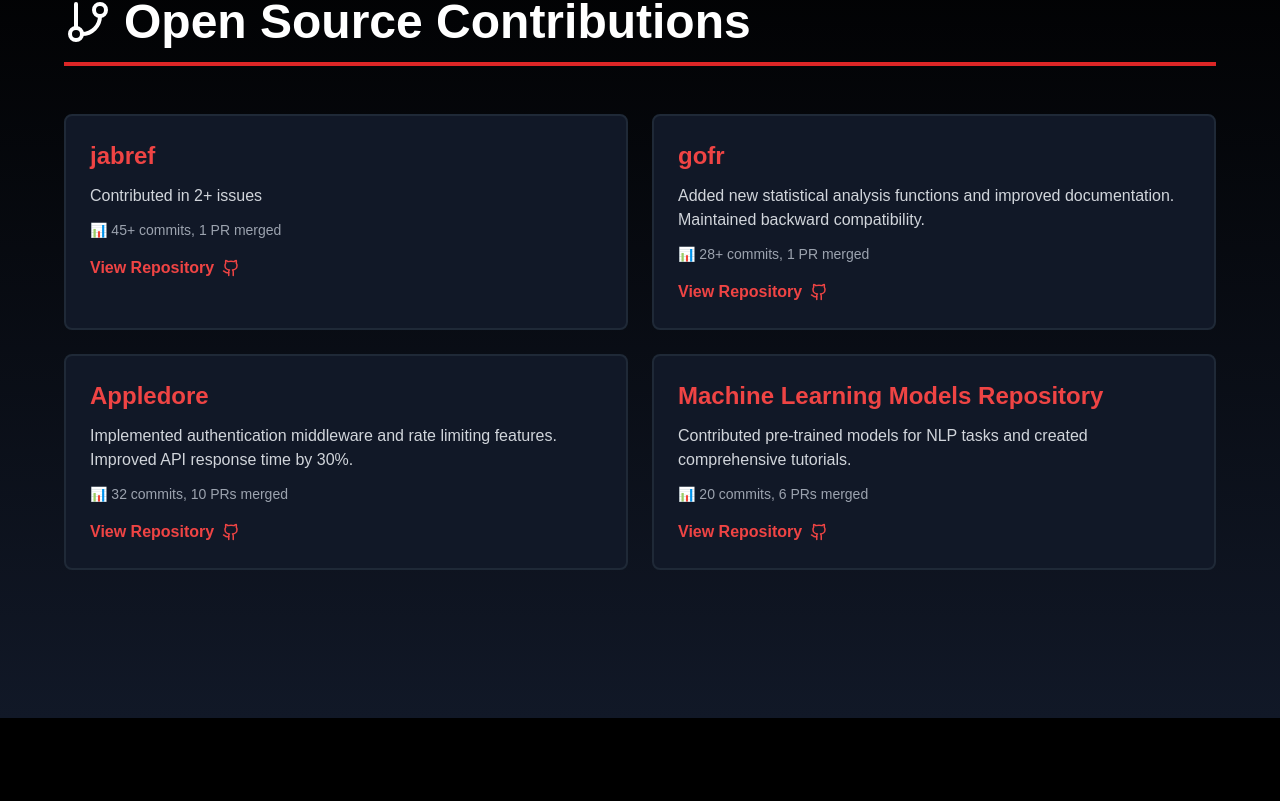
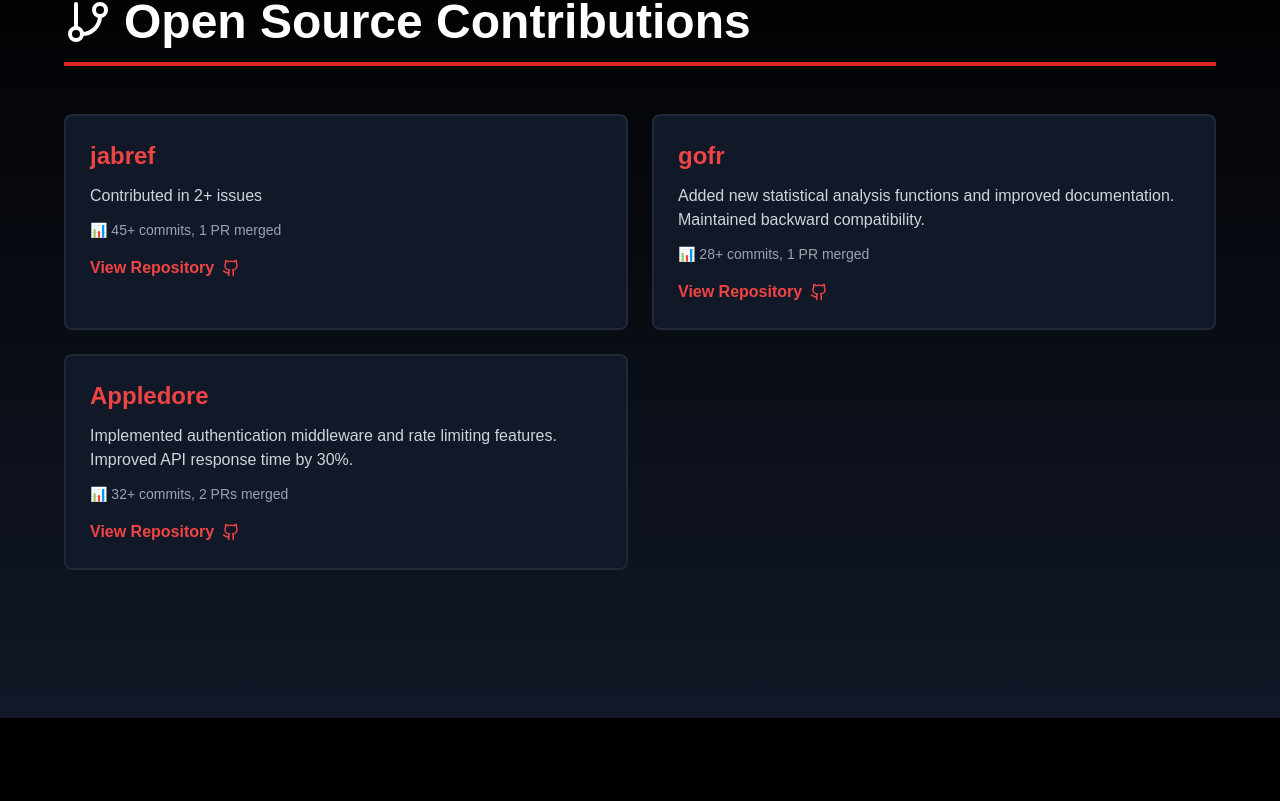
Before and after one commit to aaryyya/arya-portfolio, a React (Create React App) app: page / in a window 1280 px wide. Shown: the part 4470-5271 px from the top of the page. Built offline with nearby package versions, Linux system fonts and the light colour scheme.

Commit message:
Certificates

```diff
--- a/src/App.jsx
+++ b/src/App.jsx
@@ -32,7 +32,7 @@
                 title: "Product Intern",
                 company: "Erfindin",
                 duration: "Jan 2025 - May 2025",
-                description: "Built VisionGuard."
+                description: "Developed VisionGuard, an innovative Android application and smart glasses system aimed at assisting blind individuals during emergencies. The application uses Firebase, ESP8266, and Node.js to provide SOS Notifications- Instantly alerts nearby responders. Real-Time Location Tracking: Continuously monitors user location for safety.Object DetectionEmploys YOLOv5 to identify obstacles in the environment."
             }
         ],
 
@@ -93,14 +93,14 @@
                 title: "Appledore",
                 description: "Implemented authentication middleware and rate limiting features. Improved API response time by 30%.",
                 repo: "https://github.com/framework/api",
-                contributions: "32 commits, 10 PRs merged"
+                contributions: "32+ commits, 2 PRs merged"
             },
-            {
-                title: "Machine Learning Models Repository",
-                description: "Contributed pre-trained models for NLP tasks and created comprehensive tutorials.",
-                repo: "https://github.com/ml/models",
-                contributions: "20 commits, 6 PRs merged"
-            }
+            // {
+            //     title: "Machine Learning Models Repository",
+            //     description: "Contributed pre-trained models for NLP tasks and created comprehensive tutorials.",
+            //     repo: "https://github.com/ml/models",
+            //     contributions: "20 commits, 6 PRs merged"
+            // }
         ],
 
         technicalCertifications: [
@@ -117,11 +117,11 @@
         ],
 
         participationCertificates: [
-            { name: "Global Hackathon 2024 - Winner", event: "TechCrunch Disrupt", link: "https://cert-link.com/11" },
-            { name: "AI/ML Challenge - 2nd Place", event: "Google DevFest", link: "https://cert-link.com/12" },
-            { name: "Code Marathon 2023", event: "GitHub Universe", link: "https://cert-link.com/13" },
-            { name: "Cyber Security CTF - Top 10", event: "DEF CON", link: "https://cert-link.com/14" },
-            { name: "Innovation Challenge Finalist", event: "Microsoft Ignite", link: "https://cert-link.com/15" }
+            { name: "Tata Imagination Challenge 2024: Student Track", event: "Tata Imagination Challenge 2024", link: "https://unstop.com/certificate-preview/47d919ca-f886-4701-92e6-d2864e590769" },
+            { name: "TVS Credit EPIC 6.0 - IT Track.", event: "Round 2 Qualifier", link: "https://unstop.com/certificate-preview/ca55dbf8-9a11-4c4d-859e-8715f6d59469" },
+            { name: "Myntra: WeForShe HackerRamp 2025.", event: "Round 3 Qualifier", link: "https://unstop.com/certificate-preview/3736b1e3-079b-41b7-a062-34d266561698" },
+            { name: "Adobe India Hackathon", event: "Round 2 Qulifier", link: "https://unstop.com/certificate-preview/4ab91358-4c04-4ae0-a1eb-e57a767cc275" },
+            // { name: "Innovation Challenge Finalist", event: "Microsoft Ignite", link: "https://cert-link.com/15" }
         ],
 
         skills: {
@@ -303,7 +303,7 @@
 
 
                     {/* Download Resume Button */}
-                    <a href="/Arya_Patil_VIT_" download className="block mb-6">
+                    <a href="/Arya_Patil_VIT_.pdf" download className="block mb-6">
 
                         <button className="bg-red-600 hover:bg-red-700 text-white px-8 py-4 rounded-lg flex items-center gap-2 mx-auto transform hover:scale-105 transition-transform font-bold text-lg">
                             <Download size={24} />
```
